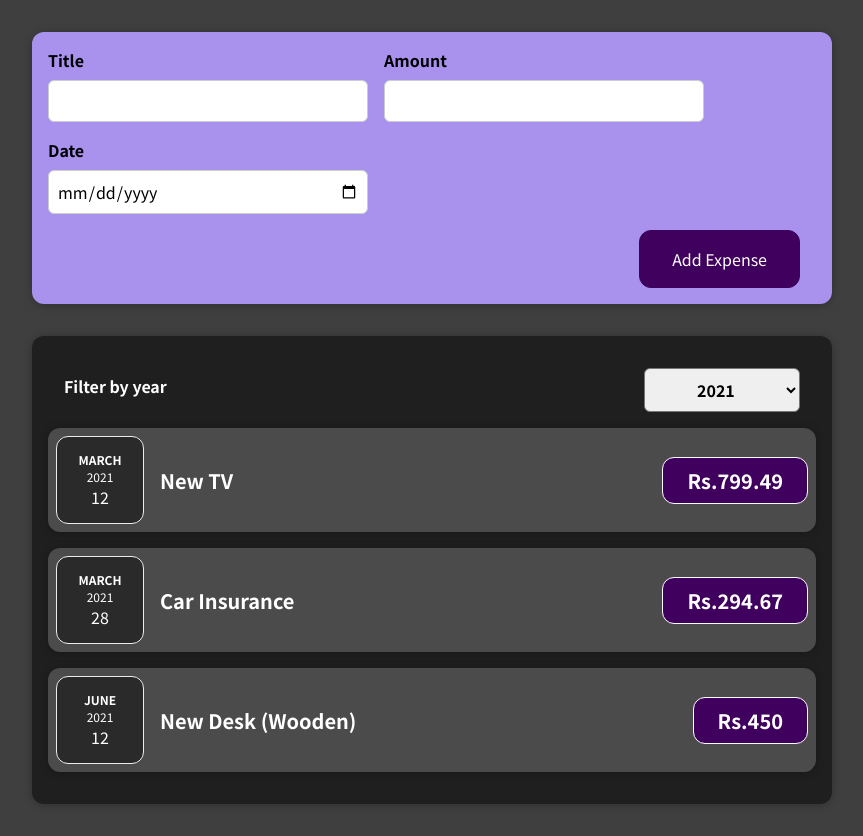
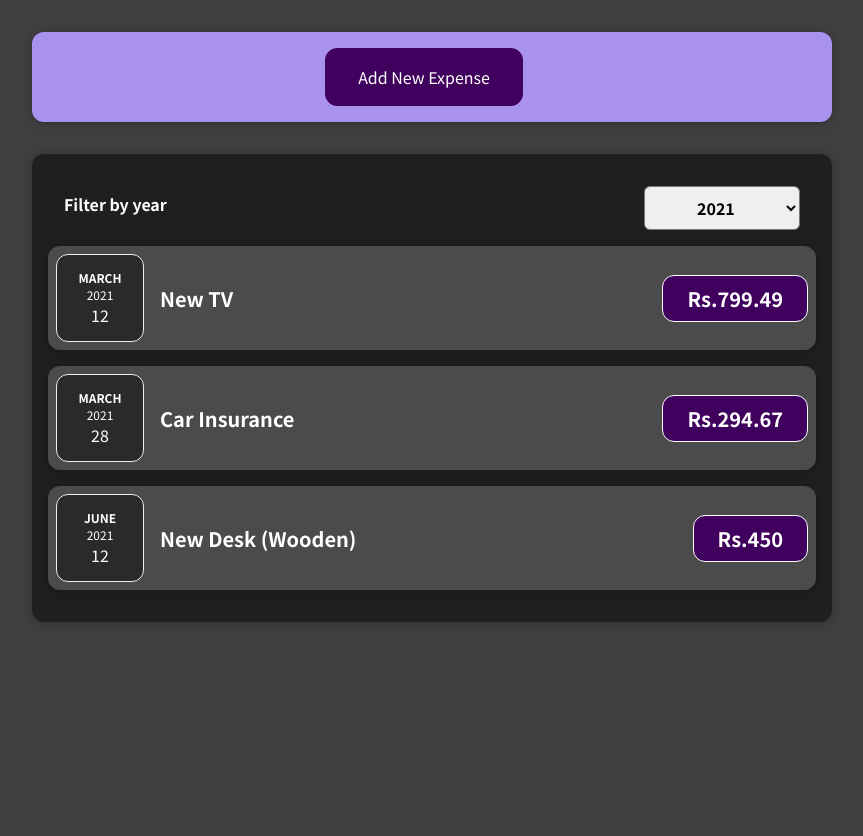
Before and after one commit to The-Krishna-Rathi/expense-tracker, a React (Create React App) app: page / in a window 1280 px wide. Shown: the whole page, without its empty margins (208-1071 px from the left). After the commit the page ends 800 px from the top, so only its background shows below. Built offline with nearby package versions, Linux system fonts and the light colour scheme.

Commit message:
Added Button Functionality for add new Expense form

```diff
--- a/src/components/ExpenseFilter/ExpenseFilter.js
+++ b/src/components/ExpenseFilter/ExpenseFilter.js
@@ -7,6 +7,7 @@ const ExpenseFilter = (props) => {
   const onChangehandler = (event) => {
     setChangedYear(event.target.value);
     props.getFilteredYear(event.target.value);
+    console.log(year);
   };
 
   return (
--- a/src/components/NewExpense/ExpenseForm.js
+++ b/src/components/NewExpense/ExpenseForm.js
@@ -32,6 +32,11 @@ const ExpenseForm = (props) => {
     setEnteredDate("");
   };
 
+  function cancelHandler(e) {
+    e.preventDefault();
+    props.getCancelStatus(0);
+  }
+
   return (
     <form onSubmit={submitHandler}>
       <div className="new-expense__controls">
@@ -61,6 +66,9 @@ const ExpenseForm = (props) => {
         </div>
       </div>
       <div className="new-expense__actions">
+        <button type="submit" onClick={cancelHandler}>
+          Cancel
+        </button>
         <button type="submit">Add Expense</button>
       </div>
     </form>
--- a/src/components/NewExpense/NewExpense.js
+++ b/src/components/NewExpense/NewExpense.js
@@ -1,8 +1,10 @@
-import React from "react";
+import React, { useState } from "react";
 import "./NewExpense.css";
 import ExpenseForm from "./ExpenseForm";
 
 const NewExpense = (props) => {
+  const [clicked, setClickStatus] = useState(0);
+
   const onSaveExpenseDataHandler = (savedExpenseData) => {
     const expenseData = {
       ...savedExpenseData,
@@ -11,9 +13,25 @@ const NewExpense = (props) => {
     props.getNewExpenses(expenseData);
   };
 
+  const FormDisplayHandler = (clickStatus) => {
+    setClickStatus(clickStatus === 0 ? 0 : 1);
+    console.log(clicked);
+  };
+
+  if (clicked === 0) {
+    return (
+      <div className="new-expense">
+        <button onClick={FormDisplayHandler}>Add New Expense</button>
+      </div>
+    );
+  }
+
   return (
     <div className="new-expense">
-      <ExpenseForm onSaveExpenseData={onSaveExpenseDataHandler} />
+      <ExpenseForm
+        onSaveExpenseData={onSaveExpenseDataHandler}
+        getCancelStatus={FormDisplayHandler}
+      />
     </div>
   );
 };
```
